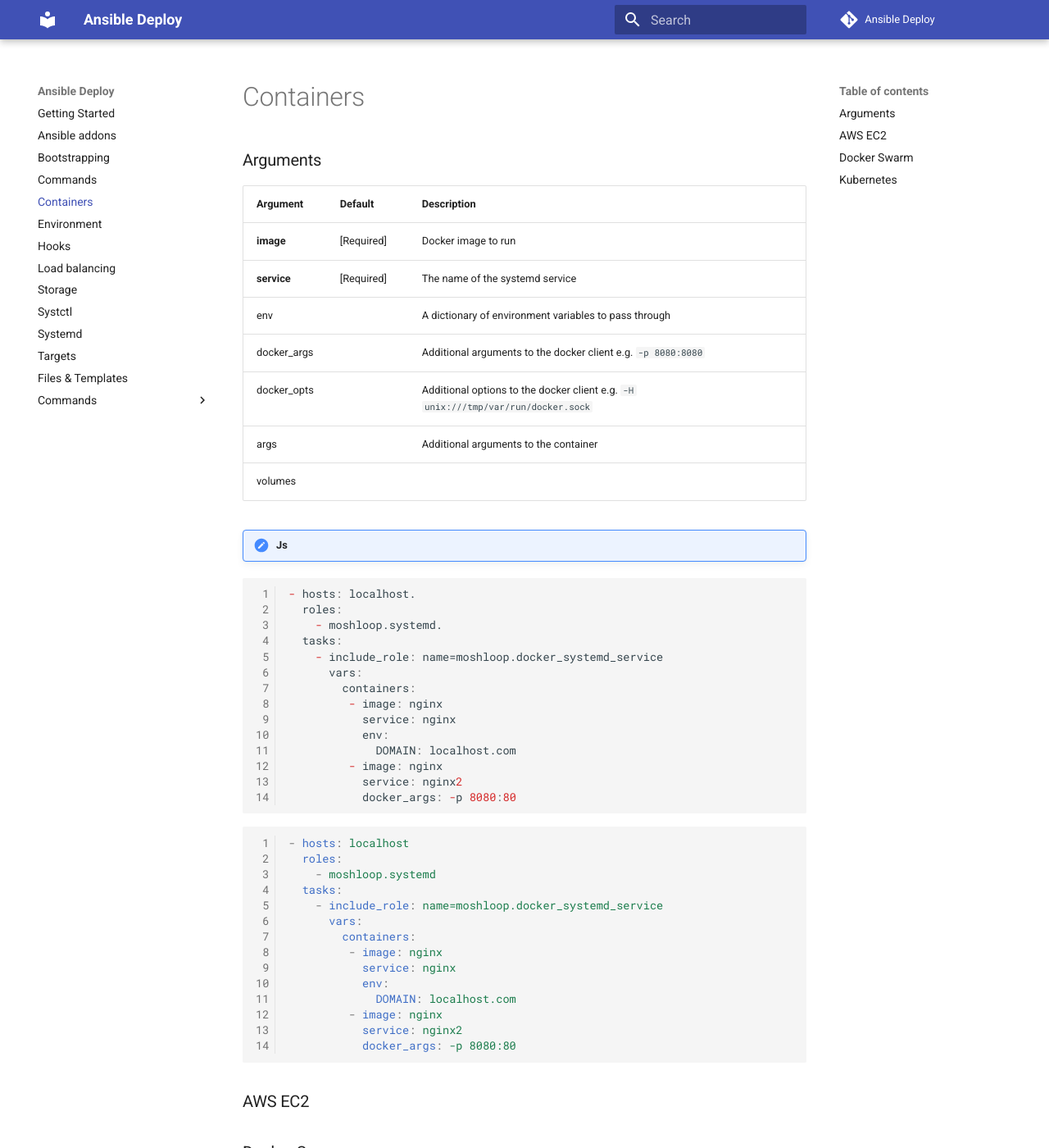
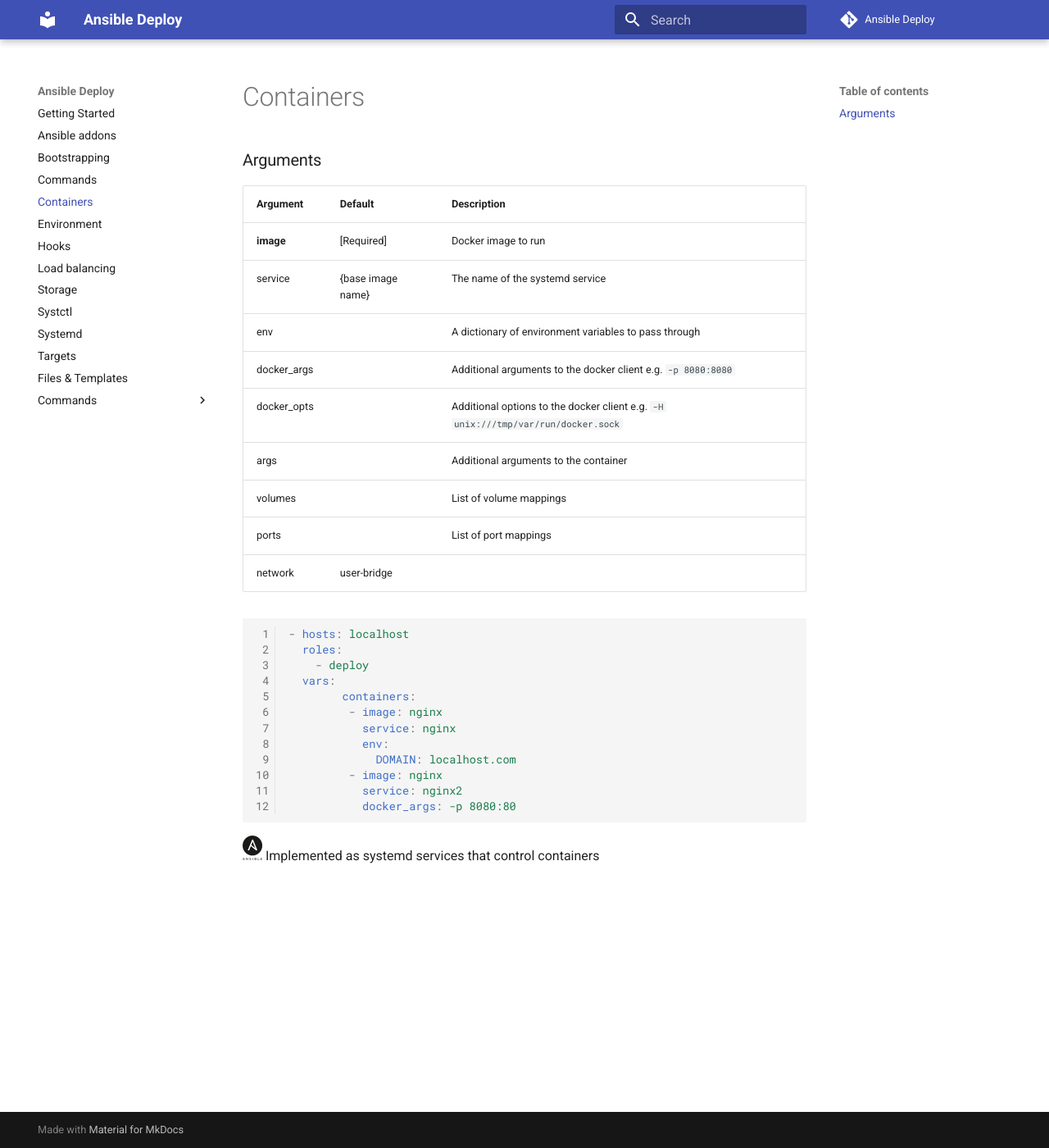
Before and after one commit to moshloop/ansible-deploy, an MkDocs documentation site: the page built from docs/containers.md, in a window 1280 px wide and 1400 px high. Shown: the whole window at 82% size. Built offline with MkDocs 1.6.1 and Material for MkDocs 9.7.7, drawn with Linux system fonts in a browser that asks for light colours; comment, search, counter and statistics services are not loaded.

Commit message:
document fixes

````diff
--- a/docs/containers.md
+++ b/docs/containers.md
@@ -4,22 +4,20 @@
 | Argument       | Default              | Description |
 | -------------- | -------------------- | ----------- |
 | **image**        | [Required]           | Docker image to run  |
-| **service** | [Required]       | The name of the systemd service |
+| service | {base image name} | The name of the systemd service |
 | env     |                      | A dictionary of environment variables to pass through |
 | docker_args |                      | Additional arguments to the docker client e.g. `-p 8080:8080` |
 | docker_opts | | Additional options to the docker client e.g. `-H unix:///tmp/var/run/docker.sock` |
 | args |                   | Additional arguments to the container |
-| volumes |                |                                       |
+| volumes |                | List of volume mappings |
+| ports | | List of port mappings |
+| network | user-bridge | |
 
-
-!!! js
-``` json
-- hosts: localhost.
+``` yaml
+- hosts: localhost
   roles:
-    - moshloop.systemd.
-  tasks:
-    - include_role: name=moshloop.docker_systemd_service
-      vars:
+    - deploy
+  vars:
         containers:
          - image: nginx
            service: nginx
@@ -30,25 +28,4 @@
            docker_args: -p 8080:80
 ```
 
-``` yaml
-- hosts: localhost
-  roles:
-    - moshloop.systemd
-  tasks:
-    - include_role: name=moshloop.docker_systemd_service
-      vars:
-        containers:
-         - image: nginx
-           service: nginx
-           env:
-             DOMAIN: localhost.com
-         - image: nginx
-           service: nginx2
-           docker_args: -p 8080:80
-```
-
-
-
-### AWS EC2
-### Docker Swarm
-### Kubernetes
+<img src="../images/ansible.png" height="24" width=24 /> Implemented as systemd services that control containers
````
Also changed, not shown: docs/environment.md (+13 -0 lines).
